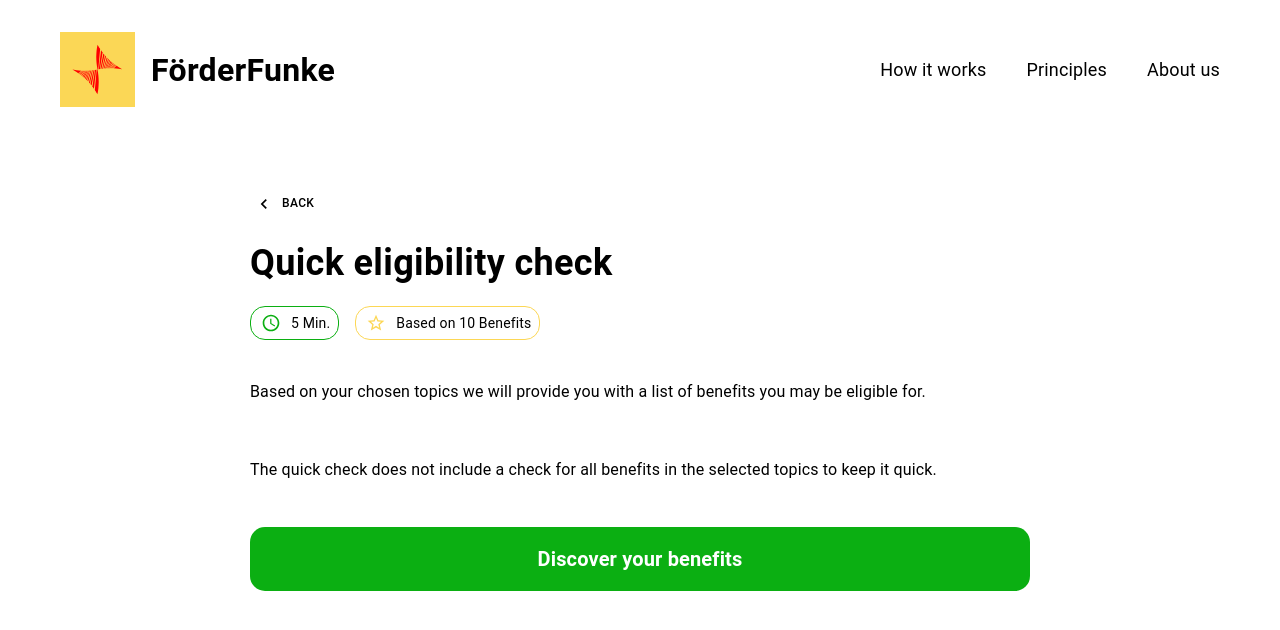
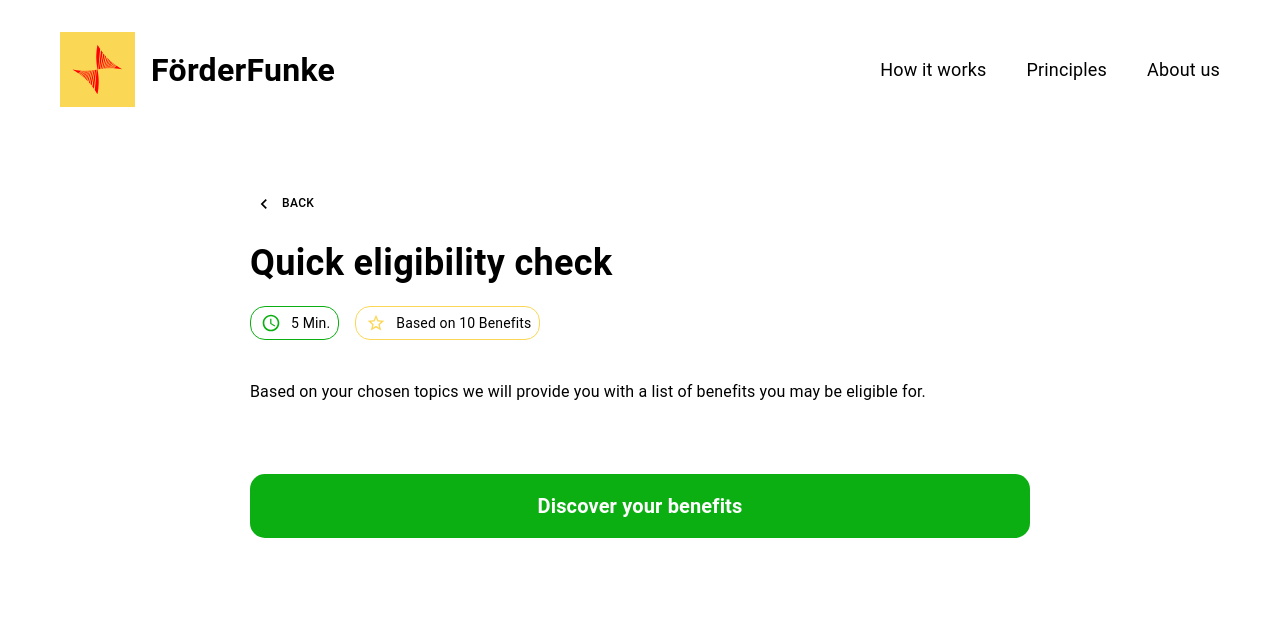
Before and after one commit to Citizen-Knowledge-Graph/foerderfunke-react-app, a React (Create React App) app: page /onboarding-welcome in a window 1280 px wide. Shown: the top 630 px of the page. Built offline with nearby package versions, Linux system fonts and the light colour scheme.

Commit message:
Remove sentence at bottom of OnboardingWelcomeOverview

```diff
--- a/src/screens/onboarding-welcome/OnboardingWelcomeOverview.js
+++ b/src/screens/onboarding-welcome/OnboardingWelcomeOverview.js
@@ -26,9 +26,6 @@ const OnboardingWelcomeOverview = () => {
                         </VStack>
                     ))}
                 </VStack>
-                <Typography variant="body1" gutterBottom sx={styles.subTitleText}>
-                    The quick check does not include a check for all benefits in the selected topics to keep it quick.
-                </Typography>
             </VStack>
         </OnboardingWelcomeScreen>
     );
```
